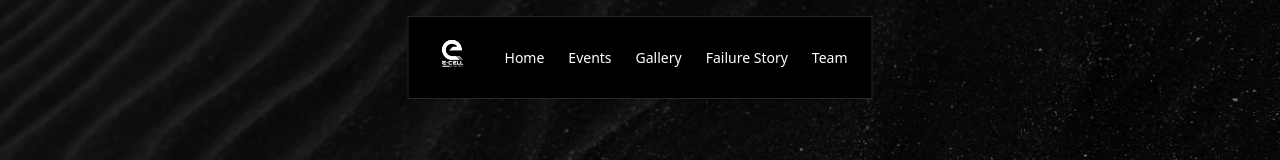
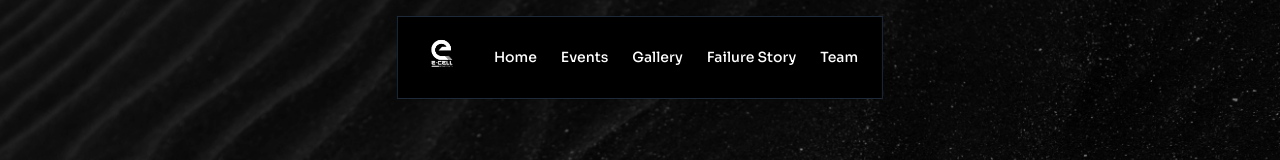
Before and after one commit to CodewMilan/ecell, a React (Vite) app: page / in a window 1280 px wide. Shown: the top 160 px of the page. Built offline with nearby package versions, Linux system fonts and the light colour scheme.

Commit message:
nav font changes

```diff
--- a/src/components/Navbar/Navbar.jsx
+++ b/src/components/Navbar/Navbar.jsx
@@ -37,8 +37,8 @@ const FloatingNav = () => {
     <>
       {/* Floating Navigation */}
       <nav className={`text-white fixed top-4 left-1/2 transform -translate-x-1/2 z-50 transition-all duration-300 ease-in-out ${
-        isVisible ? 'translate-y-0 opacity-100' : '-translate-y-full opacity-0'
-      }`}>
+        isVisible ? 'translate-y-0 opacity-100' : '-translate-y-full opacity-0 '
+      }`} style={{ fontFamily: 'Sora, sans-serif' }}>
         {/* Desktop Navigation */}
      <div className="hidden md:flex items-center bg-black px-6 py-3 shadow-lg border border-gray-800 font-sora">
   {/* Placeholder Logo */}
```
